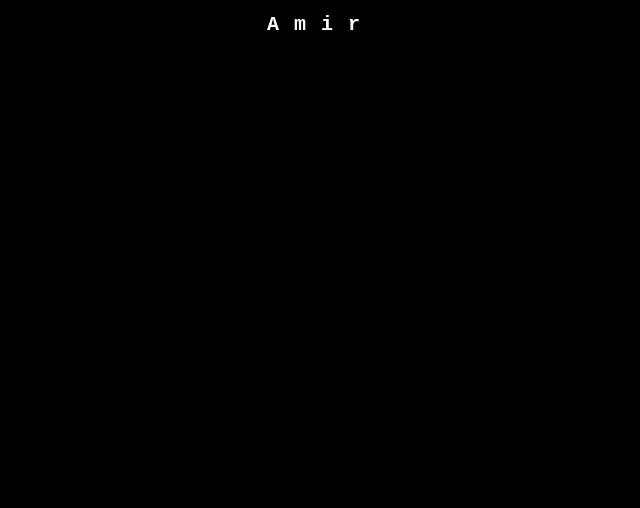
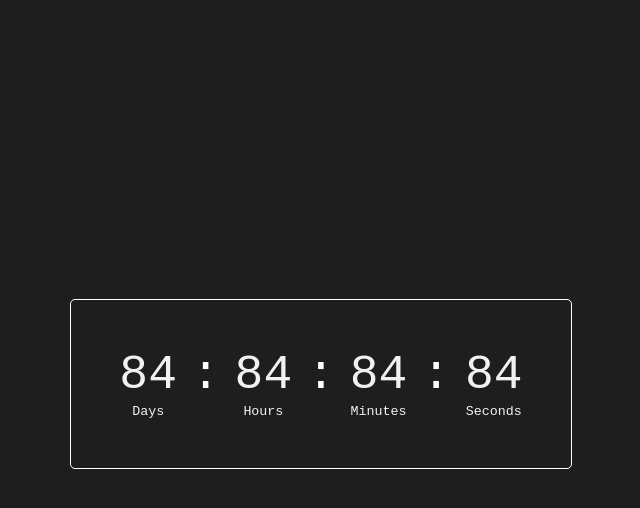
Before and after one commit to amirrahemi01/Basic-Countdown-Timer, a React (Create React App) app: page / in a window 1280 px wide. Shown: the top 508 px of the page, without its empty margins (319-959 px from the left). Built offline with nearby package versions, Linux system fonts and the light colour scheme.

Commit message:
initial commit

```diff
--- a/src/App.css
+++ b/src/App.css
@@ -1,4 +1,4 @@
-div {
+* {
   transition: 0.3s;
 }
 
@@ -41,9 +41,14 @@ div {
   --lan: #ebebeb;
 }
 
+* {
+  box-sizing: border-box;
+  margin: 0;
+  padding: 0;
+}
 
 body {
-  background-color: #000;
+  background-color: #ffffff;
   color: #fff;
   font-family: 'Courier New', Courier, monospace;
   margin: 0;
@@ -51,225 +56,5 @@ body {
   text-transform: capitalize;
 }
 
-h1 {
-  text-align: center;
-  letter-spacing: 25px;
-}
 
-a {
-  text-decoration: none;
-  color: #fff;
-  transition: var(--transition);
-}
-
-hr {
-  border: var(--hr) 1px solid;
-  width: 100%;
-}
-
-/* Responsive */
-@media only screen and (max-width: 1440px) {
-  h1 {
-    font-size: 20px;
-    letter-spacing: 15px;
-  }
-
-  .home-container p {
-    font-size: 15px;
-  }
-}
-
-@media only screen and (max-width: 1024px) {
-  h1 {
-    font-size: 1rem;
-    letter-spacing: 15px;
-  }
-
-  .home-container p {
-    font-size: 12px;
-    width: 100%;
-  }
-}
-
-@media only screen and (max-width: 768px) {
-  h1 {
-    font-size: 15px;
-    letter-spacing: 11px;
-  }
-
-  .home-container p {
-    font-size: 12px;
-    width: 100%;
-  }
-}
-
-@media only screen and (max-width: 600px) {
-  .home-container {
-    flex-direction: column;
-  }
-
-  .home-container p {
-    font-size: 13px;
-    width: 90%;
-  }
-
-  .home-container .link {
-    width: 50%;
-    padding: 0.75rem 1.5rem;
-  }
-
-  .child-container {
-    display: flex;
-    -webkit-backdrop-filter: blur(10px);
-    backdrop-filter: blur(10px);
-    flex-direction: column;
-  }
-
-  .child-right,
-  .child-left {
-    display: flex;
-    flex-direction: column;
-    justify-content: center;
-    align-items: center;
-    padding: 0;
-  }
-
-  .child-left {
-    width: fit-content;
-    height: 60vh;
-  }
-
-  .child-right {
-    width: 100%;
-    height: 40vh;
-    background-color: #0000007e;
-  }
-
-  .title {
-    letter-spacing: 8px;
-  }
-
-  .main-btn {
-    padding: 17px 10px;
-    width: auto;
-    font-size: 15px;
-    margin: 0;
-  }
-
-  .board-item {
-    grid-template-columns: 140px 140px 140px;
-    grid-template-rows: 140px 140px 140px;
-  }
-
-  .board-container button {
-    width: 100%;
-  }
-
-  .game-over {
-    margin: 0;
-    width: 400px;
-  }
-}
-
-@media only screen and (max-width: 450px) {
-  .home-container p {
-    font-size: 14px;
-    width: 95%;
-  }
-
-  .title {
-    letter-spacing: 6px;
-  }
-
-  .main-btn {
-    padding: 17px 10px;
-    width: auto;
-    font-size: 15px;
-    margin: 0;
-  }
-
-  .board-item {
-    grid-template-columns: 120px 120px 120px;
-    grid-template-rows: 120px 120px 120px;
-  }
-
-  .board-container button {
-    width: 100%;
-  }
-
-  .game-over {
-    margin: 0;
-    width: 300px;
-  }
-
-  /* .main-background {
-    width: max-content;
-    height: 100vh;
-    display: flex;
-  } */
-
-  /* Setting */
-  .setting-box {
-    width: 90%;
-    height: auto;
-    background: var(--primary-color);
-    color: var(--secondary-color);
-    margin: 0 auto;
-    display: block;
-    border-radius: 1rem;
-    padding: 1rem;
-  }
-
-  .setting-display {
-    height: auto;
-  }
-}
-
-
-/* Height */
-@media only screen and (max-width: 500px) {
-
-  body {
-    background: var(--primary-color);
-  }
-
-  .game-status {
-    width: 333px;
-  }
-
-  .game-box {
-    padding: 0;
-    width: auto;
-  }
-
-  .game-box h2 {
-    margin: 0 8rem 0 70px;
-    opacity: 0;
-    width: 70px;
-  }
-
-  .setting-container {
-    all: unset;
-    display: block;
-    background: var(--primary-color);
-  }
-
-  .setting-display {
-    display: flex;
-    width: 100%;
-    margin: 0;
-    flex-direction: column;
-    justify-content: center;
-  }
-
-  .setting-box {
-    width: auto;
-    height: auto;
-    background: var(--primary-color);
-    color: var(--secondary-color);
-    margin: 0 auto;
-    display: block;
-    border-radius: 1rem;
-    padding: 1rem;
-  }
-}
+a {text-decoration: none;}
--- a/src/App.tsx
+++ b/src/App.tsx
@@ -2,11 +2,12 @@
 import React from 'react';
 
 import './App.css';
+import Timer from './Components/Timer';
 
 function App() {
   return (
     <>
-    <h1>Amir</h1>
+      <Timer />
     </>
   );
 }
--- /dev/null
+++ b/src/Components/Timer.css
@@ -0,0 +1,56 @@
+.timer-container {
+    background: #000000;
+    color: #fff;
+    width: 100vw;
+    height: 100vh;
+  }
+
+  .timer {
+    background-color: #1e1e1e;
+    display: flex;
+    flex-direction: column;
+    align-items: center;
+    justify-content: center;
+    padding-bottom: 7em;
+    padding-top: 2em;
+    width: 100%;
+    height: 100%;
+  }
+
+  .timer div:first-child {
+    text-align: center;
+  }
+
+  .timer-icon {
+    font-size: 8em;
+  }
+
+  h2 {
+    font-weight: 600;
+    margin-bottom: 0.5em;
+  }
+
+  .timer div:first-child p {
+    color: #f8f8f8f8;
+  }
+
+  .timer div:last-child {
+    border: 1px solid #fff;
+    border-radius: 5px;
+    display: grid;
+    grid-template-columns: repeat(7, 1fr);
+    margin-top: 3em;
+    padding: 3em;
+    text-align: center;
+  }
+
+  section p:first-child, .timer div:last-child span {
+    font-size: 3em;
+  }
+
+  @media screen and (max-width: 480px) {
+    .timer div:last-child {
+      margin-left: 2em;
+      margin-right: 2em;
+    }
+  }
--- /dev/null
+++ b/src/Components/Timer.tsx
@@ -0,0 +1,63 @@
+import React, { useRef, useState } from 'react';
+import './Timer.css';
+
+export default function Timer() {
+
+    const [timerDays, setTimerDays] = useState("00");
+    const [timerHours, setTimerHours] = useState("00");
+    const [timerMinutes, setTimerMinutes] = useState("00");
+    const [timerSeconds, setTimerSeconds] = useState("00");
+
+    let interval: NodeJS.Timeout | null = null;
+
+    const startTimer = () => {
+        const countdownDate = new Date("December 25, 2023, 00:00:00").getTime();
+
+        interval = setInterval(() => {
+            const now: any = new Date().getTime;
+            const distance = countdownDate - now;
+
+            const days = Math.floor(distance / (1000 * 60 * 60 * 24));
+            const hours = Math.floor((distance % (1000 * 60 * 60 * 24)));
+            const minutes = Math.floor((distance % (1000 * 60 * 60 * 24)) / (1000 * 60));
+            const seconds = Math.floor((distance % (1000 * 60)) / 1000);
+        }, 1000);
+
+        if (distance < 0) {
+            // stop
+        }
+
+    }
+
+    return (
+        <div className="timer-container">
+            <section className="timer">
+                <div>
+                    <section>
+                        <p>84</p>
+                        <p><small>days</small></p>
+                    </section>
+                    <span>:</span>
+
+                    <section>
+                        <p>84</p>
+                        <p><small>Hours</small></p>
+                    </section>
+                    <span>:</span>
+
+                    <section>
+                        <p>84</p>
+                        <p><small>minutes</small></p>
+                    </section>
+                    <span>:</span>
+
+                    <section>
+                        <p>84</p>
+                        <p><small>seconds</small></p>
+                    </section>
+
+                </div>
+            </section>
+        </div>
+    )
+}
--- a/src/index.tsx
+++ b/src/index.tsx
@@ -1,7 +1,6 @@
 import React from 'react';
 import ReactDOM from 'react-dom/client';
 import App from './App';
-import reportWebVitals from './reportWebVitals';
 
 
 
@@ -13,5 +12,3 @@ root.render(
     <App />
   </React.StrictMode>
 );
-
-reportWebVitals();
--- a/src/react-app-env.d.ts
+++ /dev/null
@@ -1 +0,0 @@
-/// <reference types="react-scripts" />
--- a/src/reportWebVitals.ts
+++ /dev/null
@@ -1,15 +0,0 @@
-import { ReportHandler } from 'web-vitals';
-
-const reportWebVitals = (onPerfEntry?: ReportHandler) => {
-  if (onPerfEntry && onPerfEntry instanceof Function) {
-    import('web-vitals').then(({ getCLS, getFID, getFCP, getLCP, getTTFB }) => {
-      getCLS(onPerfEntry);
-      getFID(onPerfEntry);
-      getFCP(onPerfEntry);
-      getLCP(onPerfEntry);
-      getTTFB(onPerfEntry);
-    });
-  }
-};
-
-export default reportWebVitals;
```
